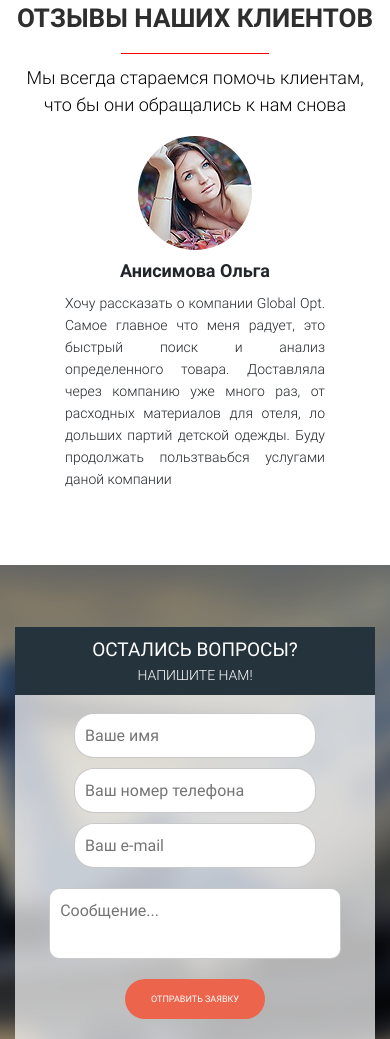
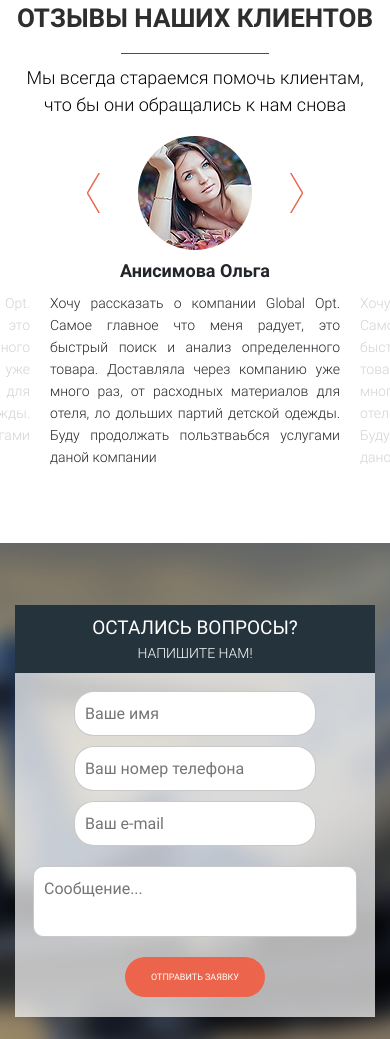
Before and after one commit to veryaskinadi/glopt, a website: page src/index.html in a window 390 px wide. Shown: the part 8200-9239 px from the top of the page. Drawn offline with nearby package versions, Linux system fonts and the light colour scheme; files whose address does not match are found by name.

Commit message:
finishmedia

```diff
--- a/src/index.html
+++ b/src/index.html
@@ -324,9 +324,10 @@
     </section>
     <section class="reviews">
         <div class="container">
-        <h2 class="title">отзывы наших клиентов</h2>
-        <div class="devider"></div>
-        <h3 class="subtitle subtitle_black">Мы всегда стараемся помочь клиентам, что бы они обращались к нам снова</h3>
+            <h2 class="title">отзывы наших клиентов</h2>
+            <div class="devider"></div>
+            <h3 class="subtitle subtitle_black">Мы всегда стараемся помочь клиентам, что бы они обращались к нам снова</h3>
+        </div>
         <div class="reviews__slick">
             <div class="reviews__slide">
                 <img class="reviews__photo" src="img/photo.png" alt="photo">
@@ -359,7 +360,6 @@
                 <div class="reviews__descr">Хочу рассказать о компании Global Opt. Самое главное что меня радует, это быстрый поиск и анализ определенного товара. Доставляла через компанию уже много раз, от расходных материалов для отеля, ло дольших партий детской одежды. Буду продолжать пользтваьбся услугами даной компании</div>
             </div>
         </div>
-    </div>
     </section>
 
     <section class="questions">
--- a/src/js/script.js
+++ b/src/js/script.js
@@ -15,14 +15,14 @@ $(document).ready(function() {
         },
         messages: {
             name: {
-                required: "Пожалуйста, введите свое имя",
+                required: "Введите свое имя",
                 minlength: jQuery.validator.format("Минимальное количество символов {0}")
             },
             phone: {
-                required: "Пожалуйста, введите номер телефона"
+                required: "Введите номер телефона"
             },
             email: {
-                required: "Пожалуйста, введите ваш e-mail",
+                required: "Введите ваш e-mail",
                 email: "Неправильно введен адрес почты"
             }
         },
@@ -48,18 +48,18 @@ $(document).ready(function() {
         },
         messages: {
             name: {
-                required: "Пожалуйста, введите свое имя",
+                required: "Введите свое имя",
                 minlength: jQuery.validator.format("Минимальное количество символов {0}")
             },
             phone: {
-                required: "Пожалуйста, введите номер телефона"
+                required: "Введите номер телефона"
             },
             email: {
-                required: "Пожалуйста, введите ваш e-mail",
+                required: "Введите ваш e-mail",
                 email: "Неправильно введен адрес почты"
             },
             text: {
-                required: "Пожалуйста, введите сообщение"
+                required: "Введите сообщение"
             }
         },
         errorClass: 'questions__Error'
@@ -73,16 +73,14 @@ $(document).ready(function() {
             {
                 breakpoint: 768,
                 settings: {
-                    arrows: false,
                     centerMode: true,
                     centerPadding: '40px',
-                    slidesToShow: 3
+                    slidesToShow: 1
                 }
             },
             {
                 breakpoint: 480,
                 settings: {
-                    arrows: false,
                     centerMode: true,
                     centerPadding: '40px',
                     slidesToShow: 1
--- a/src/sass/blocks/_consultation.scss
+++ b/src/sass/blocks/_consultation.scss
@@ -41,6 +41,6 @@
         color: red;
         display: block;
         padding: 5px 10px;
-        font-size: 14px;
+        font-size: 13px;
     }
 }
--- a/src/sass/blocks/_main.scss
+++ b/src/sass/blocks/_main.scss
@@ -115,5 +115,8 @@
         line-height: 24px;
         text-decoration: none;
         text-align: center;
+        &:hover {
+            color: #fff;
+        }
     }
 }
--- a/src/sass/blocks/_media.scss
+++ b/src/sass/blocks/_media.scss
@@ -113,7 +113,6 @@
         }
         &__textarea {
             display: block;
-            width: 90%;
             margin: 0 auto;
         }
     }
@@ -220,6 +219,22 @@
             margin-top: 20px;
         }
     }
+    .consultation {
+        &__Error {
+            font-size: 12px;
+        }
+    }
+    .reviews {
+        &__slide {
+            transform: scale(1);
+        }
+        .slick-next {
+            right: 32%;
+        }
+        .slick-prev {
+            left: 32%;
+        }
+    }
 }
 @media screen and (max-width: 575px) {
     .main {
@@ -243,4 +258,20 @@
             margin-top: 10px;
         }
     }
+    .but {
+        &_mt {
+            margin: 15px;
+        }
+    }
+    .reviews {
+        &__slide {
+            transform: scale(1);
+        }
+        .slick-next {
+            right: 19%;
+        }
+        .slick-prev {
+            left: 19%;
+        }
+    }
 }
--- a/src/sass/blocks/_questions.scss
+++ b/src/sass/blocks/_questions.scss
@@ -65,6 +65,6 @@
         color: red;
         display: block;
         padding: 5px 10px;
-        font-size: 14px;
+        font-size: 13px;
     }
 }
```
Also changed, not shown: dist/css/blocks/style.min.css, dist/index.html, dist/js/script.js, src/css/blocks/style.min.css.
